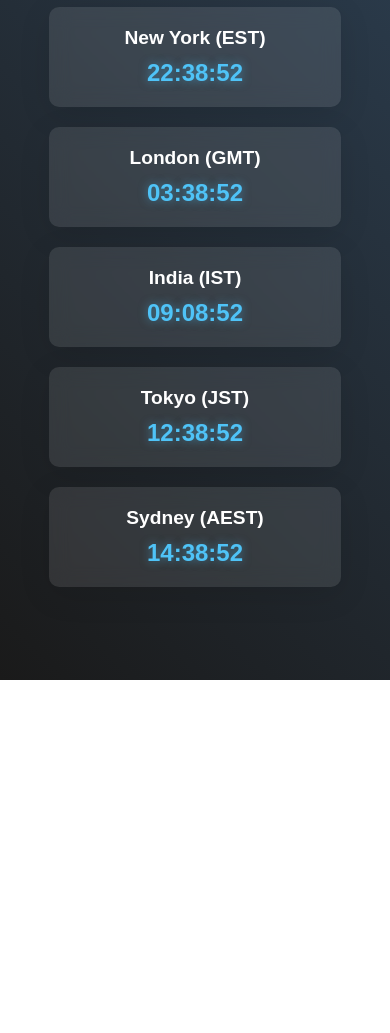
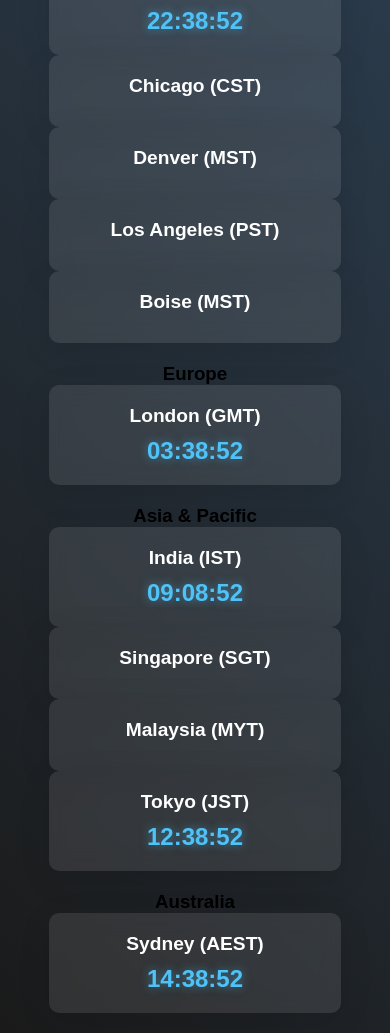
Before and after one commit to jayaraju-gorle/digital-world-clock, a plain HTML site: page index.html in a window 390 px wide. Shown: the part 164-1197 px from the top of the page. Before the commit the page ends 844 px from the top, so only its background shows below. Drawn offline with Linux system fonts and the light colour scheme.

Commit message:
Update index.html
Key changes and improvements made:

Added new time zones:

Singapore (SGT)
Malaysia (MYT)
Boise (MST)
Chicago (CST)
Denver (MST)
Los Angeles (PST)
Reorganized the layout:

Grouped time zones by regions (US, Europe, Asia & Pacific, Australia)
Added region titles
Improved visual hierarchy
Enhanced the design:

Added group containers with subtle backgrounds
Improved spacing and organization
Added hover effects on clock containers
Made the layout more responsive
Improved error handling in the JavaScript code

```diff
--- a/index.html
+++ b/index.html
@@ -3,35 +3,78 @@
 <head>
     <meta charset="UTF-8">
     <meta name="viewport" content="width=device-width, initial-scale=1.0">
-    <title>Digital World Clock</title>
+    <title>Global Digital Clock</title>
     <link rel="stylesheet" href="styles.css">
 </head>
 <body>
     <div class="container">
         <h1>World Digital Clock</h1>
         <div class="clock-container">
+            <!-- US Time Zones -->
+            <div class="timezone-group us-zones">
+                <h3 class="region-title">United States</h3>
                 <div class="clock">
                     <h2>New York (EST)</h2>
                     <div class="time" id="new-york"></div>
                 </div>
                 <div class="clock">
+                    <h2>Chicago (CST)</h2>
+                    <div class="time" id="chicago"></div>
+                </div>
+                <div class="clock">
+                    <h2>Denver (MST)</h2>
+                    <div class="time" id="denver"></div>
+                </div>
+                <div class="clock">
+                    <h2>Los Angeles (PST)</h2>
+                    <div class="time" id="los-angeles"></div>
+                </div>
+                <div class="clock">
+                    <h2>Boise (MST)</h2>
+                    <div class="time" id="boise"></div>
+                </div>
+            </div>
+
+            <!-- European Time Zone -->
+            <div class="timezone-group europe-zones">
+                <h3 class="region-title">Europe</h3>
+                <div class="clock">
                     <h2>London (GMT)</h2>
                     <div class="time" id="london"></div>
                 </div>
+            </div>
+
+            <!-- Asian Time Zones -->
+            <div class="timezone-group asia-zones">
+                <h3 class="region-title">Asia & Pacific</h3>
                 <div class="clock">
                     <h2>India (IST)</h2>
                     <div class="time" id="india"></div>
                 </div>
                 <div class="clock">
+                    <h2>Singapore (SGT)</h2>
+                    <div class="time" id="singapore"></div>
+                </div>
+                <div class="clock">
+                    <h2>Malaysia (MYT)</h2>
+                    <div class="time" id="malaysia"></div>
+                </div>
+                <div class="clock">
                     <h2>Tokyo (JST)</h2>
                     <div class="time" id="tokyo"></div>
                 </div>
+            </div>
+
+            <!-- Australia Time Zone -->
+            <div class="timezone-group australia-zones">
+                <h3 class="region-title">Australia</h3>
                 <div class="clock">
                     <h2>Sydney (AEST)</h2>
                     <div class="time" id="sydney"></div>
                 </div>
             </div>
         </div>
+    </div>
     <script src="script.js"></script>
 </body>
 </html>
```
Lines whose indentation alone changed are shown as unchanged.
